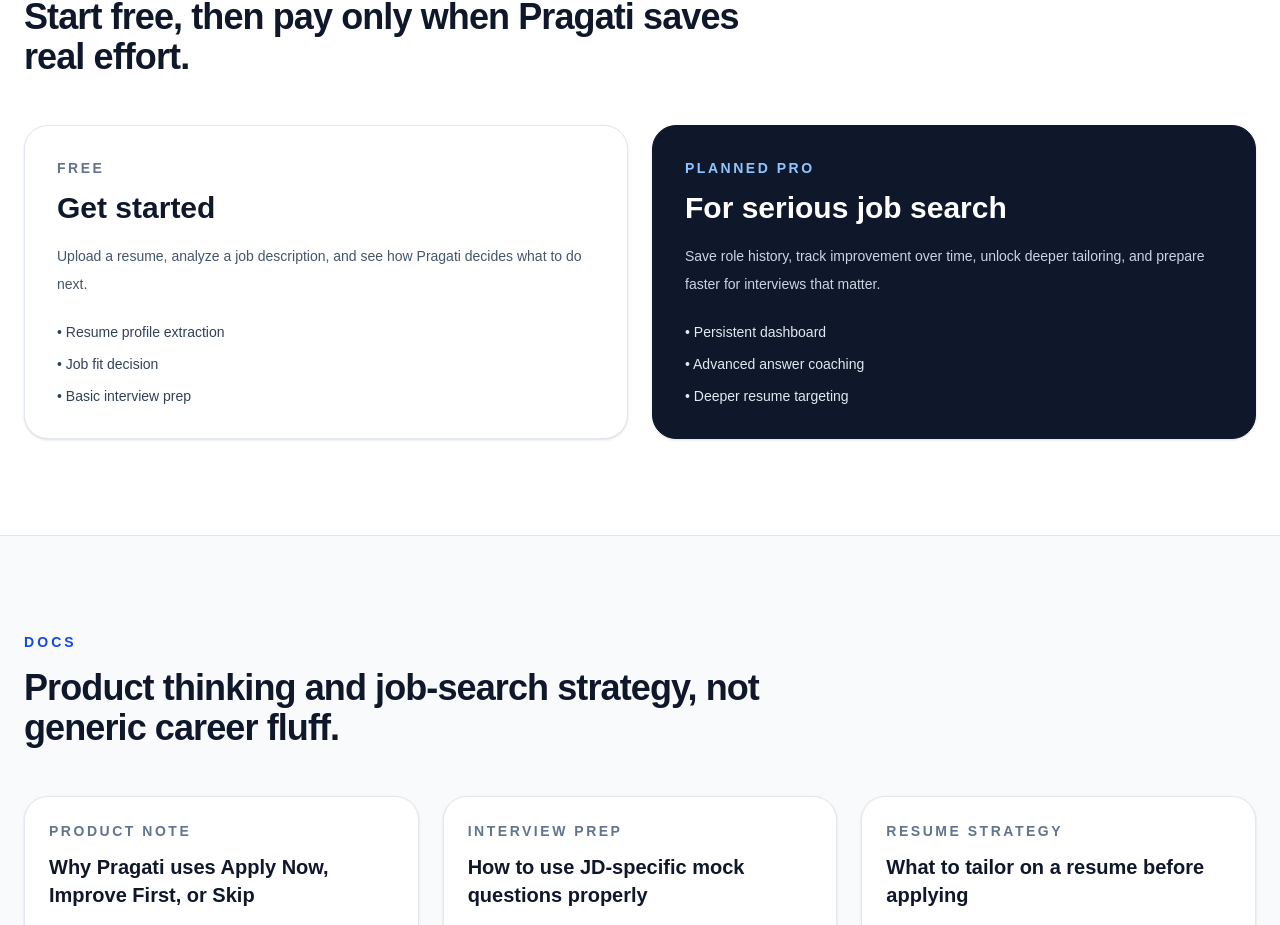
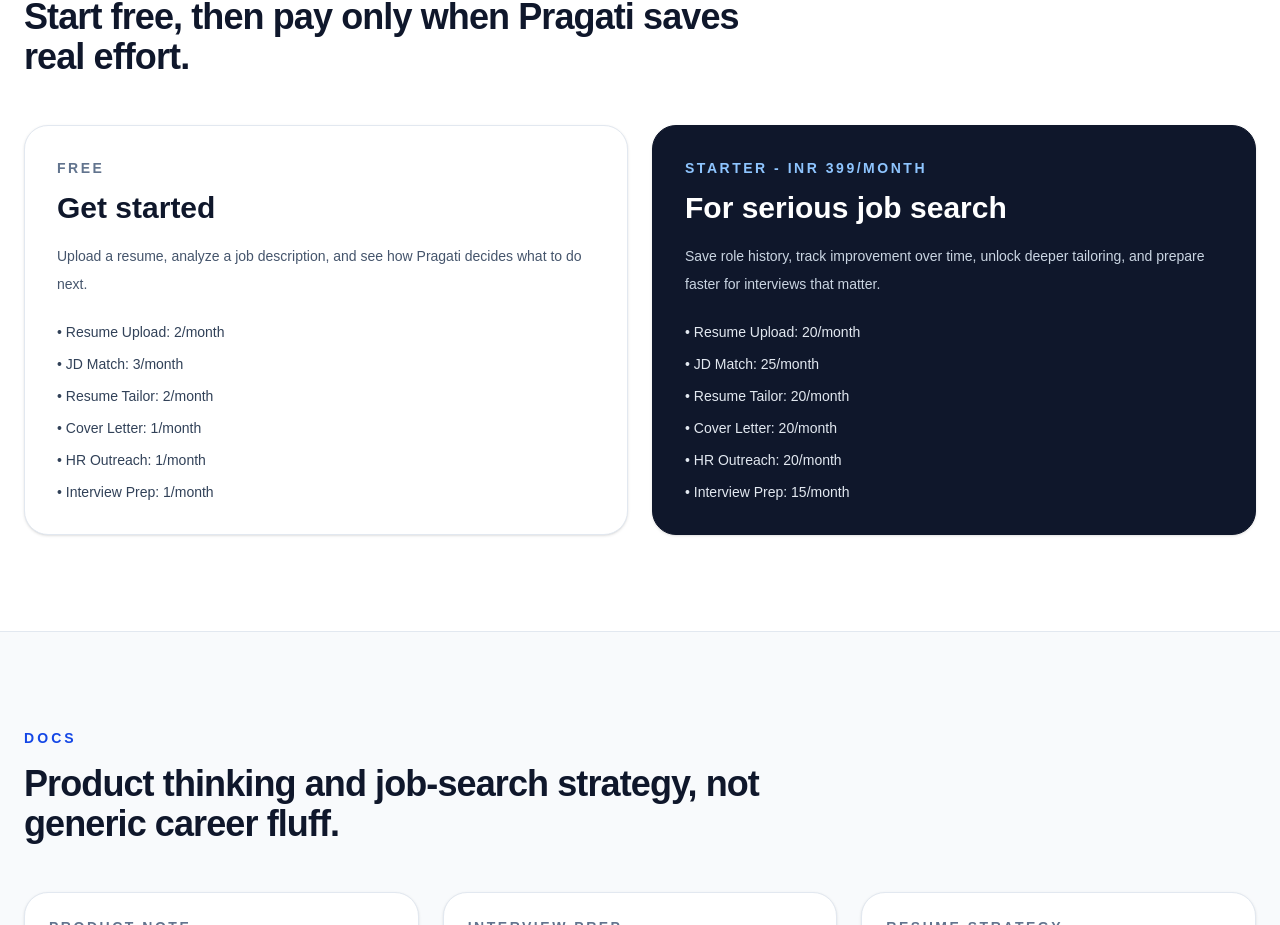
Before and after one commit to sachinrajdev/falcon, a Next.js app: page / in a window 1280 px wide. Shown: the part 2559-3484 px from the top of the page. Built offline with nearby package versions, Linux system fonts and the light colour scheme.

Commit message:
updated files

```diff
--- a/app/page.tsx
+++ b/app/page.tsx
@@ -1,6 +1,42 @@
 import Link from "next/link";
+import { PLAN_CATALOG } from "@/lib/planQuota";
+
 
 export default function Home() {
+  const planCards = [
+    {
+      key: "free",
+      badge: "Free",
+      title: "Get started",
+      description:
+        "Upload a resume, analyze a job description, and see how Pragati decides what to do next.",
+      features: [
+        `Resume Upload: ${PLAN_CATALOG.free.limits.resumeUpload}/month`,
+        `JD Match: ${PLAN_CATALOG.free.limits.jdMatch}/month`,
+        `Resume Tailor: ${PLAN_CATALOG.free.limits.resumeTailor}/month`,
+        `Cover Letter: ${PLAN_CATALOG.free.limits.coverLetter}/month`,
+        `HR Outreach: ${PLAN_CATALOG.free.limits.hrOutreach}/month`,
+        `Interview Prep: ${PLAN_CATALOG.free.limits.interviewPrep}/month`,
+      ],
+      dark: false,
+    },
+    {
+      key: "starter",
+      badge: `Starter - INR ${PLAN_CATALOG.starter.priceInr}/month`,
+      title: "For serious job search",
+      description:
+        "Save role history, track improvement over time, unlock deeper tailoring, and prepare faster for interviews that matter.",
+      features: [
+        `Resume Upload: ${PLAN_CATALOG.starter.limits.resumeUpload}/month`,
+        `JD Match: ${PLAN_CATALOG.starter.limits.jdMatch}/month`,
+        `Resume Tailor: ${PLAN_CATALOG.starter.limits.resumeTailor}/month`,
+        `Cover Letter: ${PLAN_CATALOG.starter.limits.coverLetter}/month`,
+        `HR Outreach: ${PLAN_CATALOG.starter.limits.hrOutreach}/month`,
+        `Interview Prep: ${PLAN_CATALOG.starter.limits.interviewPrep}/month`,
+      ],
+      dark: true,
+    },
+  ];
   return (
     <main className="min-h-screen scroll-smooth bg-white text-slate-900">
       {/* Navbar */}
@@ -228,31 +264,51 @@
         </div>
 
         <div className="mt-12 grid gap-6 md:grid-cols-2">
-          <div className="rounded-3xl border border-slate-200 bg-white p-8 shadow-sm">
-            <p className="text-sm font-semibold uppercase tracking-[0.18em] text-slate-500">Free</p>
-            <h3 className="mt-3 text-3xl font-bold">Get started</h3>
-            <p className="mt-4 text-sm leading-7 text-slate-600">
-              Upload a resume, analyze a job description, and see how Pragati decides what to do next.
-            </p>
-            <ul className="mt-6 space-y-3 text-sm text-slate-700">
-              <li>• Resume profile extraction</li>
-              <li>• Job fit decision</li>
-              <li>• Basic interview prep</li>
-            </ul>
-          </div>
-          <div className="rounded-3xl border border-slate-900 bg-slate-900 p-8 text-white shadow-sm">
-            <p className="text-sm font-semibold uppercase tracking-[0.18em] text-blue-300">Planned Pro</p>
-            <h3 className="mt-3 text-3xl font-bold">For serious job search</h3>
-            <p className="mt-4 text-sm leading-7 text-slate-300">
-              Save role history, track improvement over time, unlock deeper tailoring, and prepare faster for interviews that matter.
-            </p>
-            <ul className="mt-6 space-y-3 text-sm text-slate-200">
-              <li>• Persistent dashboard</li>
-              <li>• Advanced answer coaching</li>
-              <li>• Deeper resume targeting</li>
-            </ul>
-          </div>
-        </div>
+  {planCards.map((plan) => (
+    <div
+      key={plan.key}
+      className={
+        plan.dark
+          ? "rounded-3xl border border-slate-900 bg-slate-900 p-8 text-white shadow-sm"
+          : "rounded-3xl border border-slate-200 bg-white p-8 shadow-sm"
+      }
+    >
+      <p
+        className={
+          plan.dark
+            ? "text-sm font-semibold uppercase tracking-[0.18em] text-blue-300"
+            : "text-sm font-semibold uppercase tracking-[0.18em] text-slate-500"
+        }
+      >
+        {plan.badge}
+      </p>
+
+      <h3 className="mt-3 text-3xl font-bold">{plan.title}</h3>
+
+      <p
+        className={
+          plan.dark
+            ? "mt-4 text-sm leading-7 text-slate-300"
+            : "mt-4 text-sm leading-7 text-slate-600"
+        }
+      >
+        {plan.description}
+      </p>
+
+      <ul
+        className={
+          plan.dark
+            ? "mt-6 space-y-3 text-sm text-slate-200"
+            : "mt-6 space-y-3 text-sm text-slate-700"
+        }
+      >
+        {plan.features.map((feature) => (
+          <li key={feature}>• {feature}</li>
+        ))}
+      </ul>
+    </div>
+  ))}
+</div>
       </section>
 
       <section id="docs" className="border-t border-slate-200 bg-slate-50 py-24 scroll-mt-24">
```
